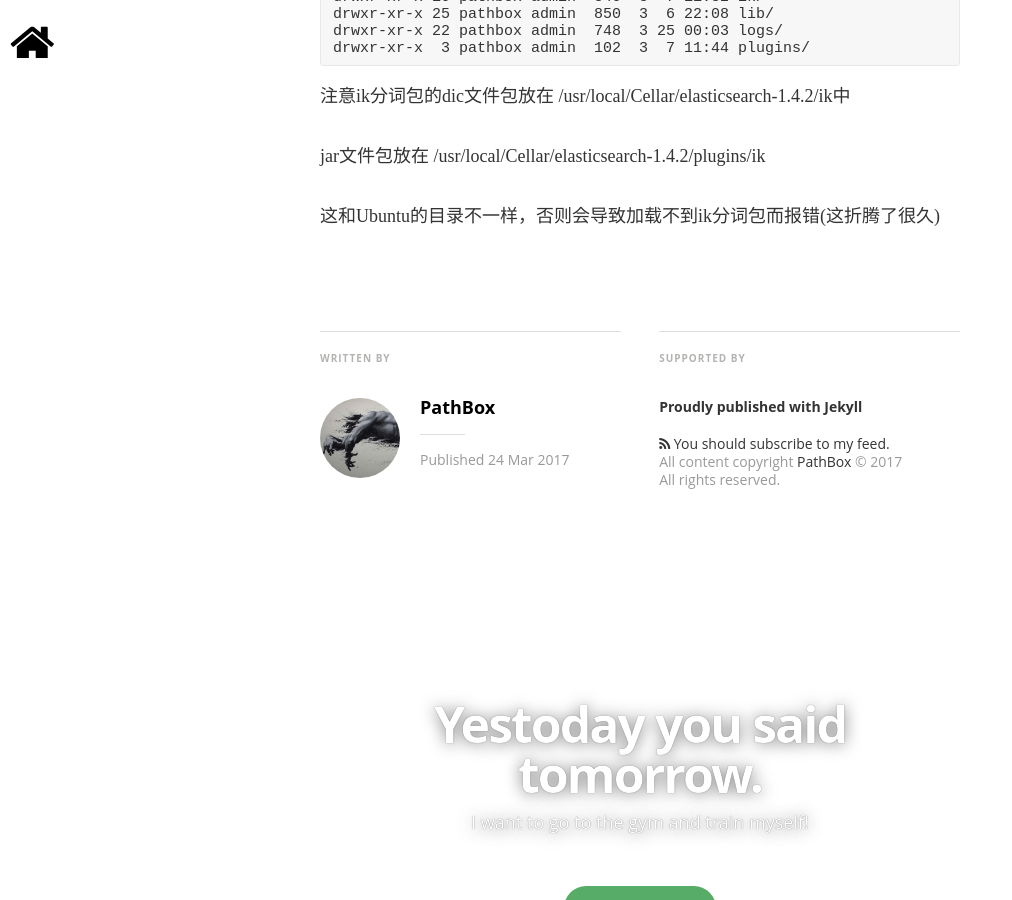
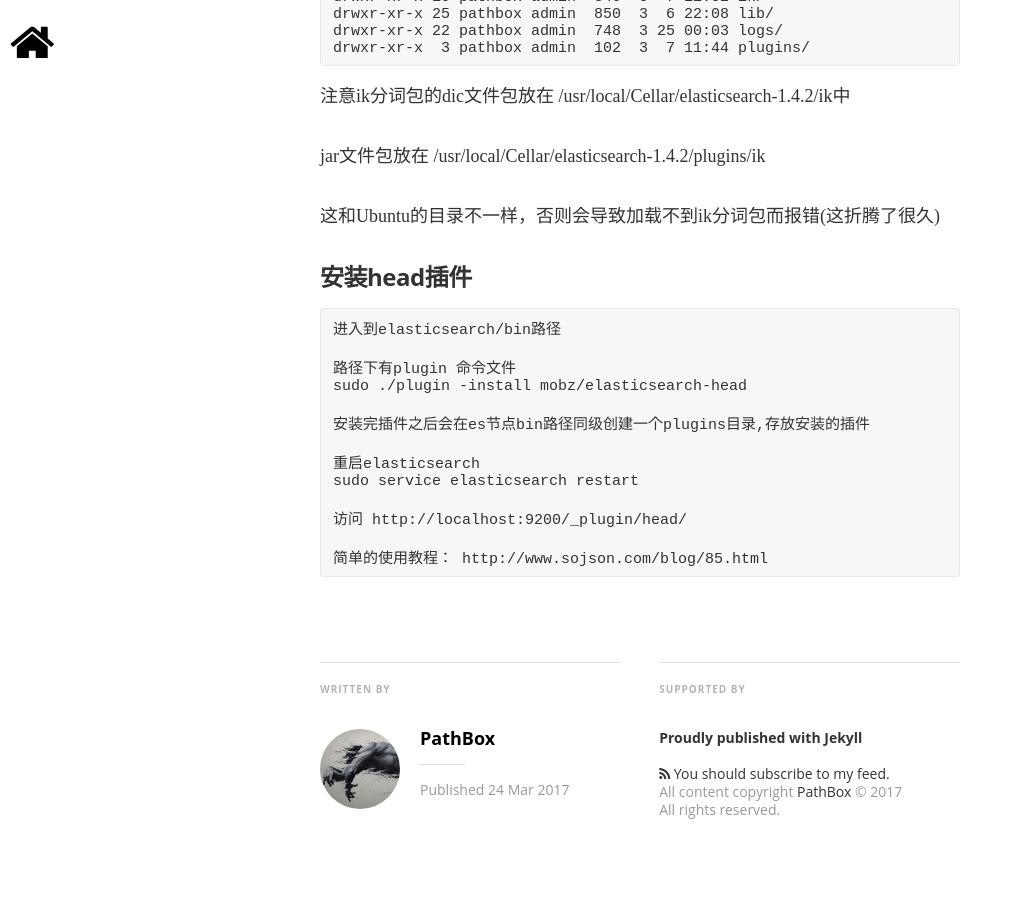
Before and after one commit to pathbox/pathbox.github.io, a Jekyll site: the page built from _posts/2017-03-24-install-elasticsearch-in-linux-and-osx.md, in a window 1280 px wide and 900 px high, scrolled down 3499 px. Shown: the whole window, without its empty margins (0-1012 px from the left). Built offline with Jekyll 4.4.1, drawn with Linux system fonts in a browser that asks for light colours; nearby versions of some CDN libraries; some web fonts are replaced; comment, search, counter and statistics services are not loaded.

Commit message:
安装elasticsearch-head插件

````diff
--- a/_posts/2017-03-24-install-elasticsearch-in-linux-and-osx.md
+++ b/_posts/2017-03-24-install-elasticsearch-in-linux-and-osx.md
@@ -152,3 +152,21 @@ drwxr-xr-x  3 pathbox admin  102  3  7 11:44 plugins/
 jar文件包放在 /usr/local/Cellar/elasticsearch-1.4.2/plugins/ik
 
 这和Ubuntu的目录不一样，否则会导致加载不到ik分词包而报错(这折腾了很久)
+
+##### 安装head插件
+
+```
+进入到elasticsearch/bin路径
+
+路径下有plugin 命令文件
+sudo ./plugin -install mobz/elasticsearch-head
+
+安装完插件之后会在es节点bin路径同级创建一个plugins目录,存放安装的插件
+
+重启elasticsearch
+sudo service elasticsearch restart
+
+访问 http://localhost:9200/_plugin/head/
+
+简单的使用教程： http://www.sojson.com/blog/85.html
+```
````
